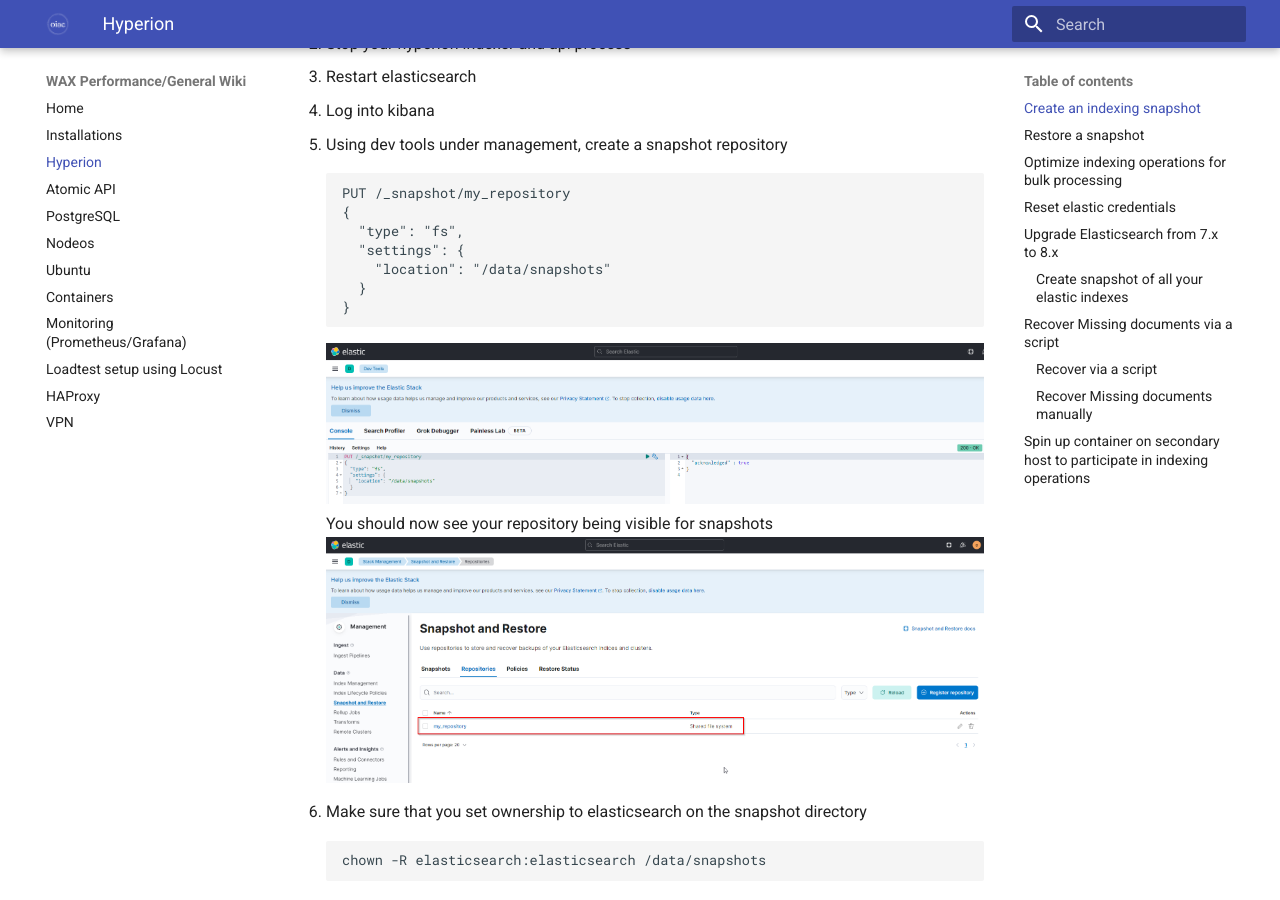
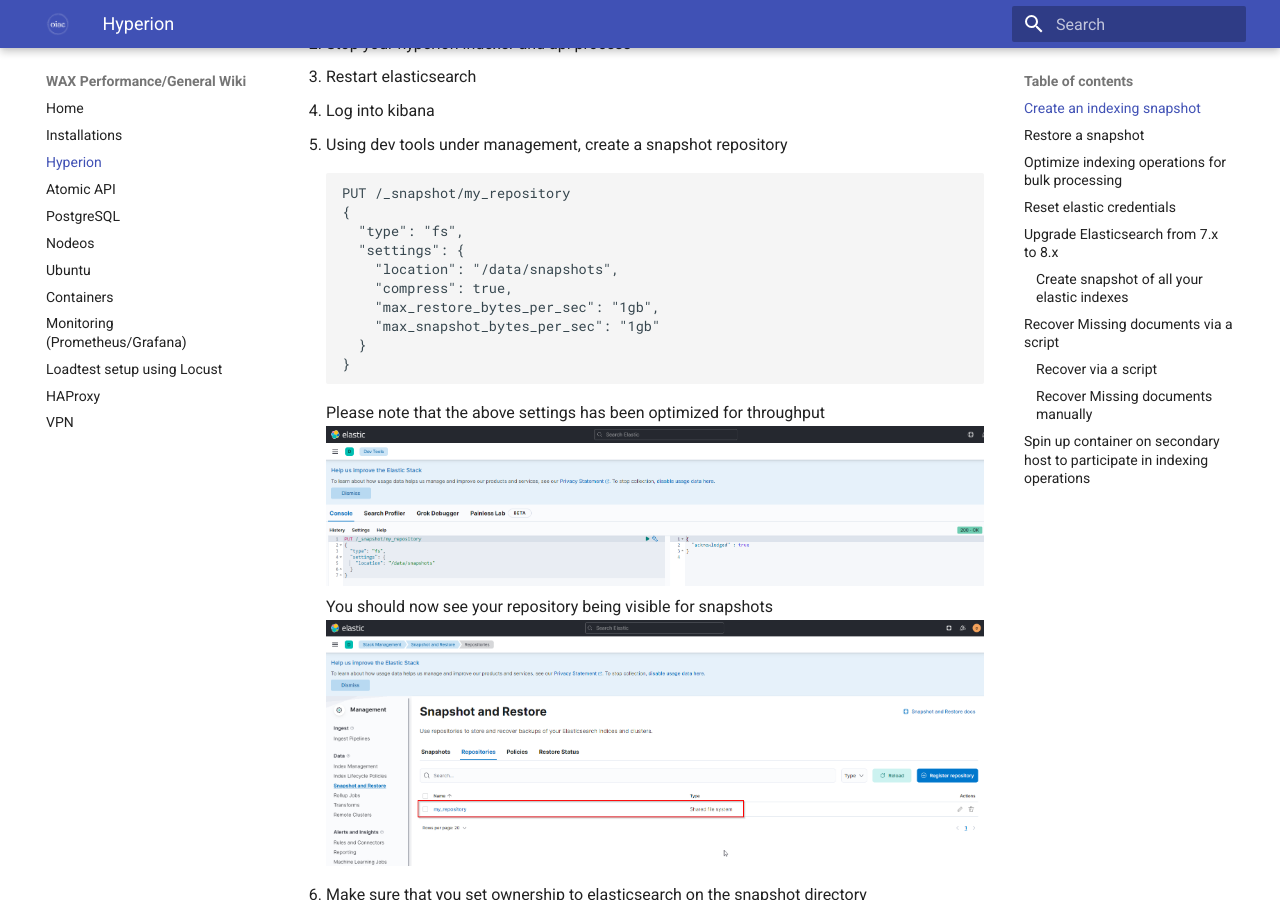
Before and after one commit to oneinacillian/wiki, an MkDocs documentation site: the page built from docs/hyperion.md, in a window 1280 px wide and 900 px high, scrolled down 630 px. Built offline with MkDocs 1.6.1 and Material for MkDocs 9.7.7, drawn with Linux system fonts in a browser that asks for light colours.

Commit message:
optimized repository config for snapshot

````diff
--- a/docs/hyperion.md
+++ b/docs/hyperion.md
@@ -21,10 +21,14 @@
 {
   "type": "fs",
   "settings": {
-    "location": "/data/snapshots"
+    "location": "/data/snapshots",
+    "compress": true,
+    "max_restore_bytes_per_sec": "1gb",
+    "max_snapshot_bytes_per_sec": "1gb"
   }
 }
 ```
+Please note that the above settings has been optimized for throughput <br>
 <img src="/assets/Configure snapshot repo - Elastic.png"/> <br>
 You should now see your repository being visible for snapshots <br>
 <img src="/assets/repo visible - Elastic.png"/> <br>
````
